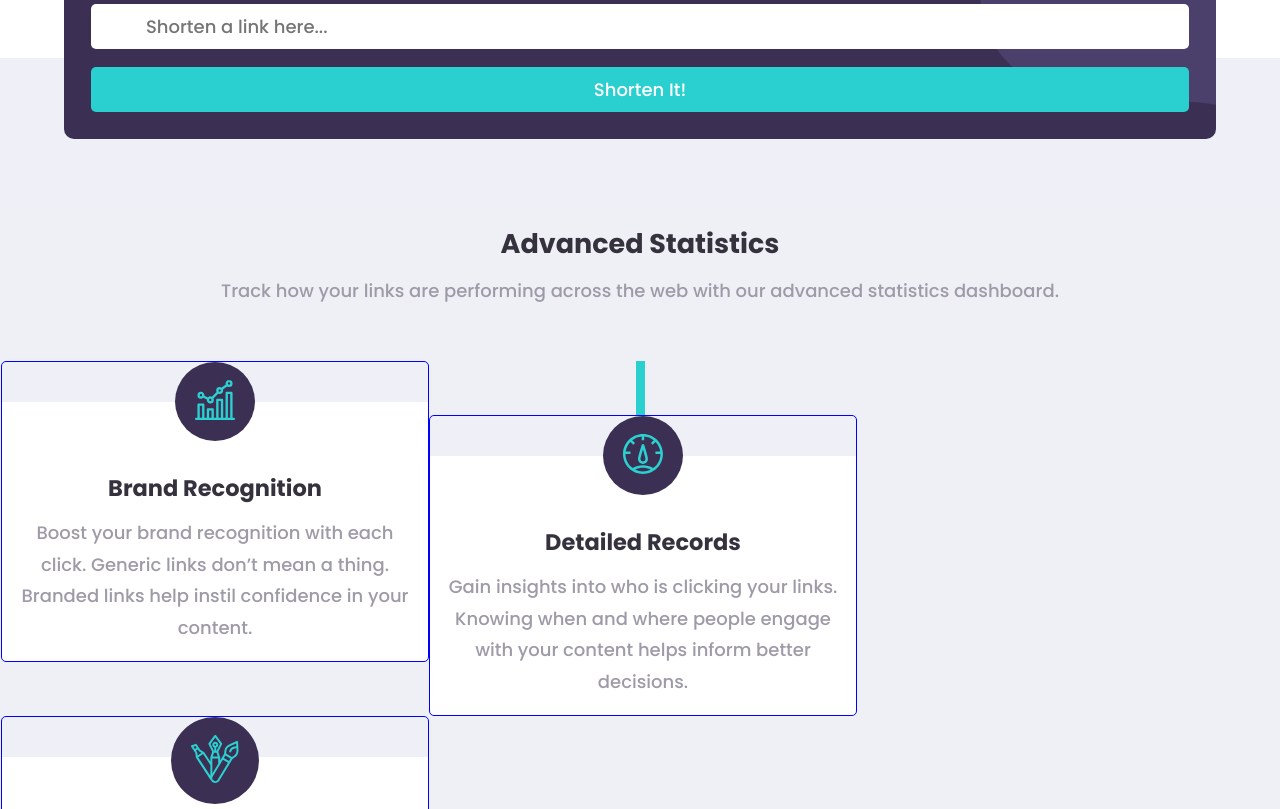
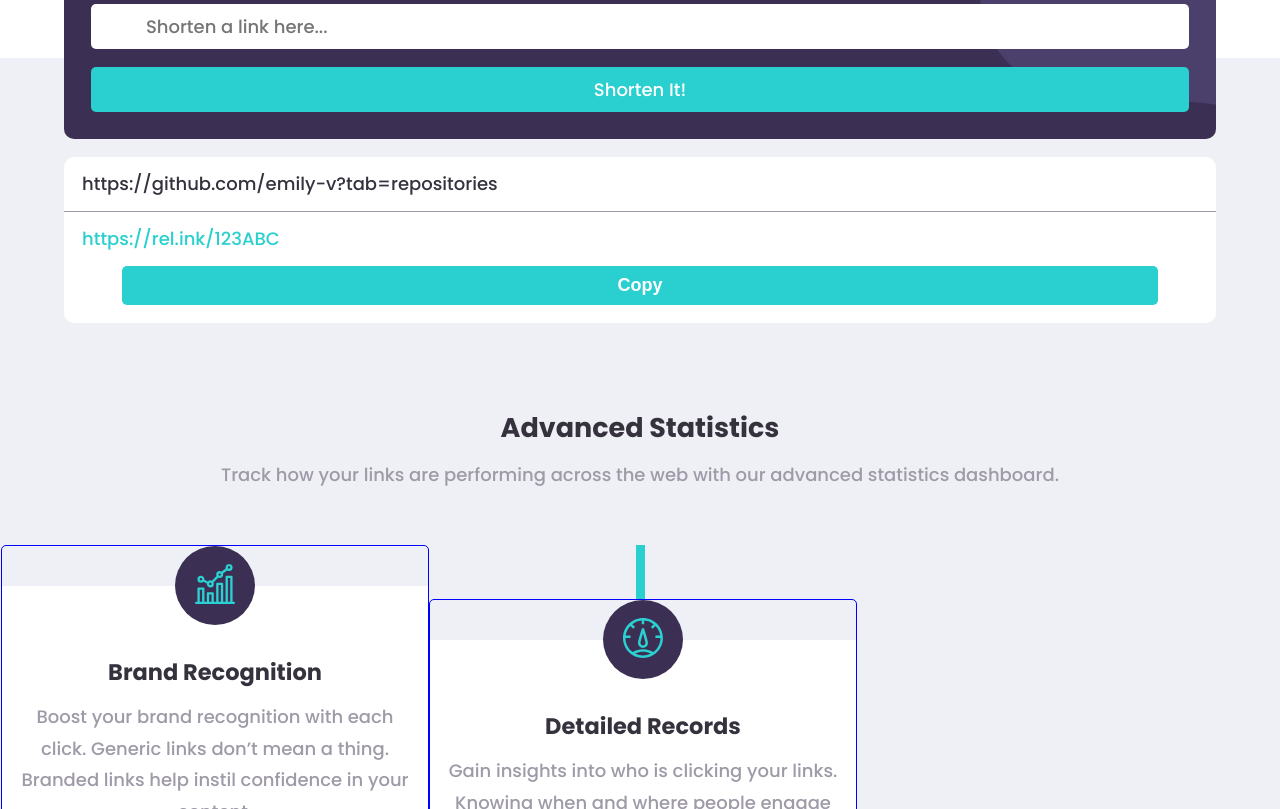
Before and after one commit to emily-v/url-shortening-landing-page, an Angular app: page / in a window 1280 px wide. Shown: the part 1551-2360 px from the top of the page. Built offline with nearby package versions, Linux system fonts and the light colour scheme.

Commit message:
added url-card element

```diff
--- a/src/app/app.component.html
+++ b/src/app/app.component.html
@@ -26,6 +26,14 @@
         [(ngModel)]="urlToShorten"
         placeholder="Shorten a link here...">
       <button type="button" class="btn btn-square" (click)="submitUrl()" >Shorten It!</button>
+    </div>
+  </div>
+
+  <div class="url-card-container">
+    <div class="url-card">
+      <div class="url-long">https://github.com/emily-v?tab=repositories</div>
+      <div class="url-short">https://rel.ink/123ABC</div>
+      <button class="btn btn-square">Copy</button>
     </div>
   </div>
 
--- a/src/app/app.component.scss
+++ b/src/app/app.component.scss
@@ -73,7 +73,7 @@
     display: flex;
     flex-flow: column wrap;
     padding: 1.5em;
-    margin: 0 $gutter-horizontal 4em;
+    margin: 0 $gutter-horizontal;
 
     %shorten-element {
         width: 100%;
@@ -104,7 +104,46 @@
         background-color: $accent-primary;
     }
 }
+
+.url-card-container {
+    background-color: $bg-lt;
+    padding-top: 1em;
+}
+.url-card {
+    margin: 0 $gutter-horizontal;
+    padding-bottom: 1em;
+    border-radius: 10px;
+    background-color: $bg-wt;
+    text-align: left;
+
+    .url-long {
+        padding: 1em;
+        border-bottom: 1px solid $accent-gy;
+        color: $heading-color-dk;
+        white-space: nowrap;
+        overflow: hidden;
+    }
+    .url-short {
+        padding: 1em;
+        color: $accent-primary;
+    }
+    .btn {
+        width: 90%;
+        margin: 0 auto;
+        display: block;
+        padding: .5em;
+        border: none;
+        border-radius: 5px;
+        text-align: center;
+        font-size: 1em;
+        font-weight: $heavy;
+        color: $text-color-lt;
+        background-color: $accent-primary;
+    }
+}
+
 .stats {
+    padding-top: 4em;
     padding-bottom: 4em;
     border: 1px solid $bg-lt; // prevents margin collapsing
     background: $bg-lt;
--- a/src/stylings/_variables.scss
+++ b/src/stylings/_variables.scss
@@ -21,6 +21,8 @@ $bg-lt: $light-violet;
 $bg-wt: $white;
 $bg-footer: $very-dark-violet;
 $accent-primary: $cyan;
+$accent-secondary: $dark-violet;
+$accent-gy: $grayish-violet;
 
 $default-font-size: 18px;
 $default-font-family: 'Poppins', sans-serif;
```
